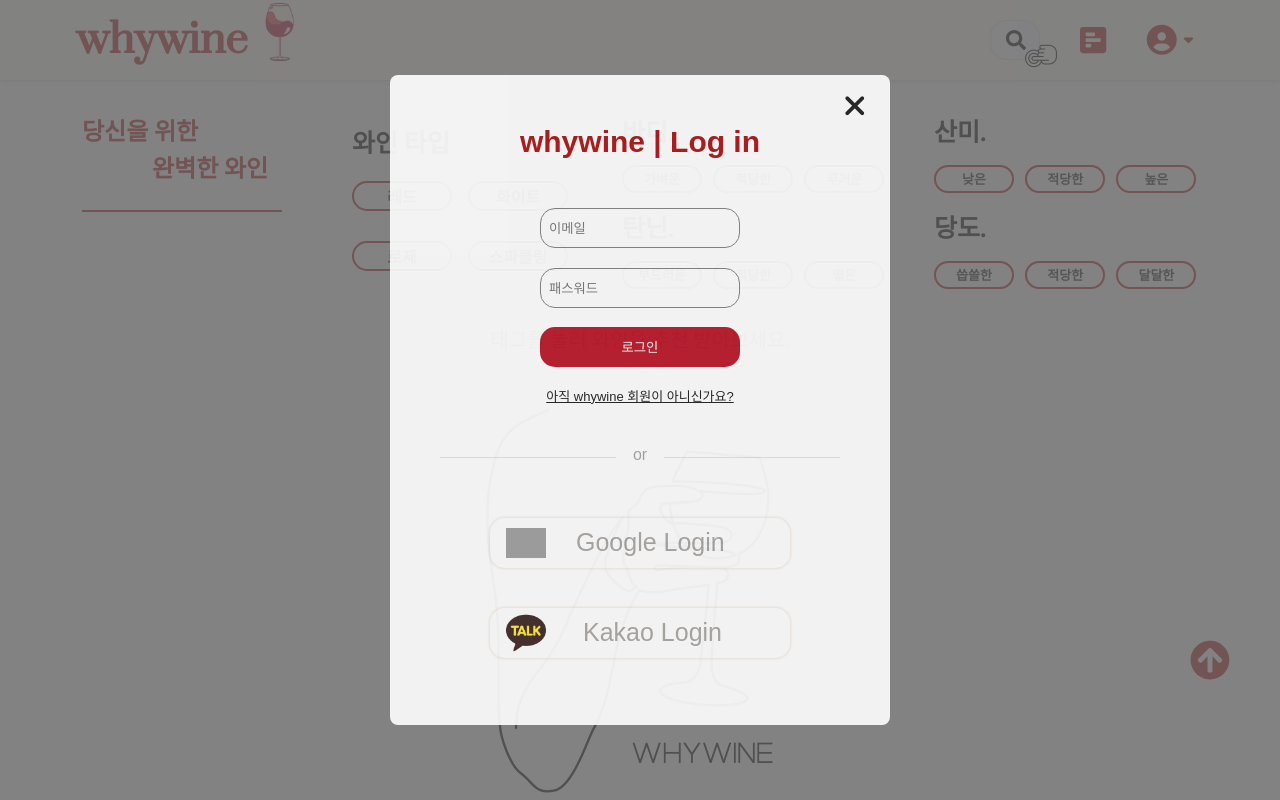
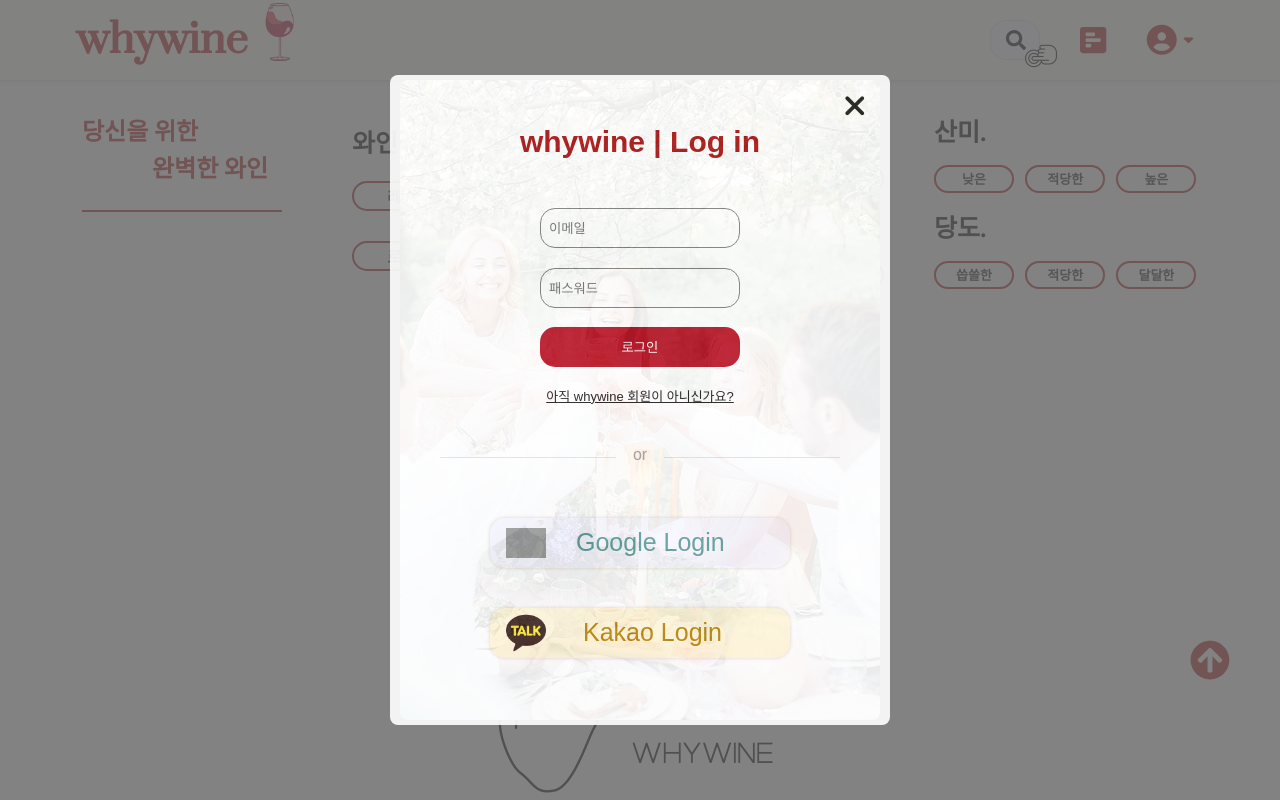
Before and after one commit to codestates/whywine-client, a React (Create React App) app: page /main in a window 1280 px wide. Both pictures are taken after a click on the element 1173 px from the left and 40 px from the top of the page. Shown: the top 800 px of the page. Built offline with nearby package versions, Linux system fonts and the light colour scheme; no server answers; grey boxes are pictures that could not be loaded; a web font is replaced by a local one.

Commit message:
수정: 로그인/회원가입 모달창 사진추가 및 소셜버튼 스타일 변경

```diff
--- a/src/components/atoms/Buttons/GoogleSocialLogin.tsx
+++ b/src/components/atoms/Buttons/GoogleSocialLogin.tsx
@@ -7,7 +7,7 @@ export default function GoogleLogin() {
   };
 
   return (
-    <button className="socialButtons">
+    <button className="socialButtons googleStyle">
       <div>
         <link
           rel="stylesheet"
--- a/src/components/atoms/Buttons/KakaoSocialLogin.tsx
+++ b/src/components/atoms/Buttons/KakaoSocialLogin.tsx
@@ -7,7 +7,7 @@ export default function KakaoLogin() {
   };
 
   return (
-    <button className="socialButtons">
+    <button className="socialButtons kakaoStyle">
       <div>
         <link
           rel="stylesheet"
--- a/src/components/organisms/Modal/SignInModal.tsx
+++ b/src/components/organisms/Modal/SignInModal.tsx
@@ -6,6 +6,7 @@ import Title from "../../atoms/Title/Title";
 import SignUpModal from "../../organisms/Modal/SignUpModal";
 import axios from "axios";
 import SignUpBtn from "../../atoms/Buttons/SignUpBtn";
+import SignUpPoto from "../../../img/people-2295052_640.jpg";
 
 require("dotenv").config();
 
@@ -91,6 +92,7 @@ function SignInModal({ isOpen, closeModal }: Props) {
   };
   return (
     <div className={isOpen ? "openModal modal" : "modal"}>
+      <img src={SignUpPoto} className="signUpPoto"></img>
       {isOpen ? (
         <div className="SignInModal" style={{ backgroundColor: "white" }}>
           <h2 className="login_h2">
--- a/src/index.css
+++ b/src/index.css
@@ -3622,3 +3622,17 @@ span {
   height: 8px;
   border-radius: 7px;
 }
+.signUpPoto {
+  transform: translate(-50%, 0);
+  position: fixed;
+  left: 50%;
+  border-radius: 0.5rem;
+}
+.googleStyle {
+  background-color: ghostwhite;
+  color: cadetblue;
+}
+.kakaoStyle {
+  background-color: cornsilk;
+  color: darkgoldenrod;
+}
```
Also changed, not shown: src/img/people-2295052_640.jpg (added).
